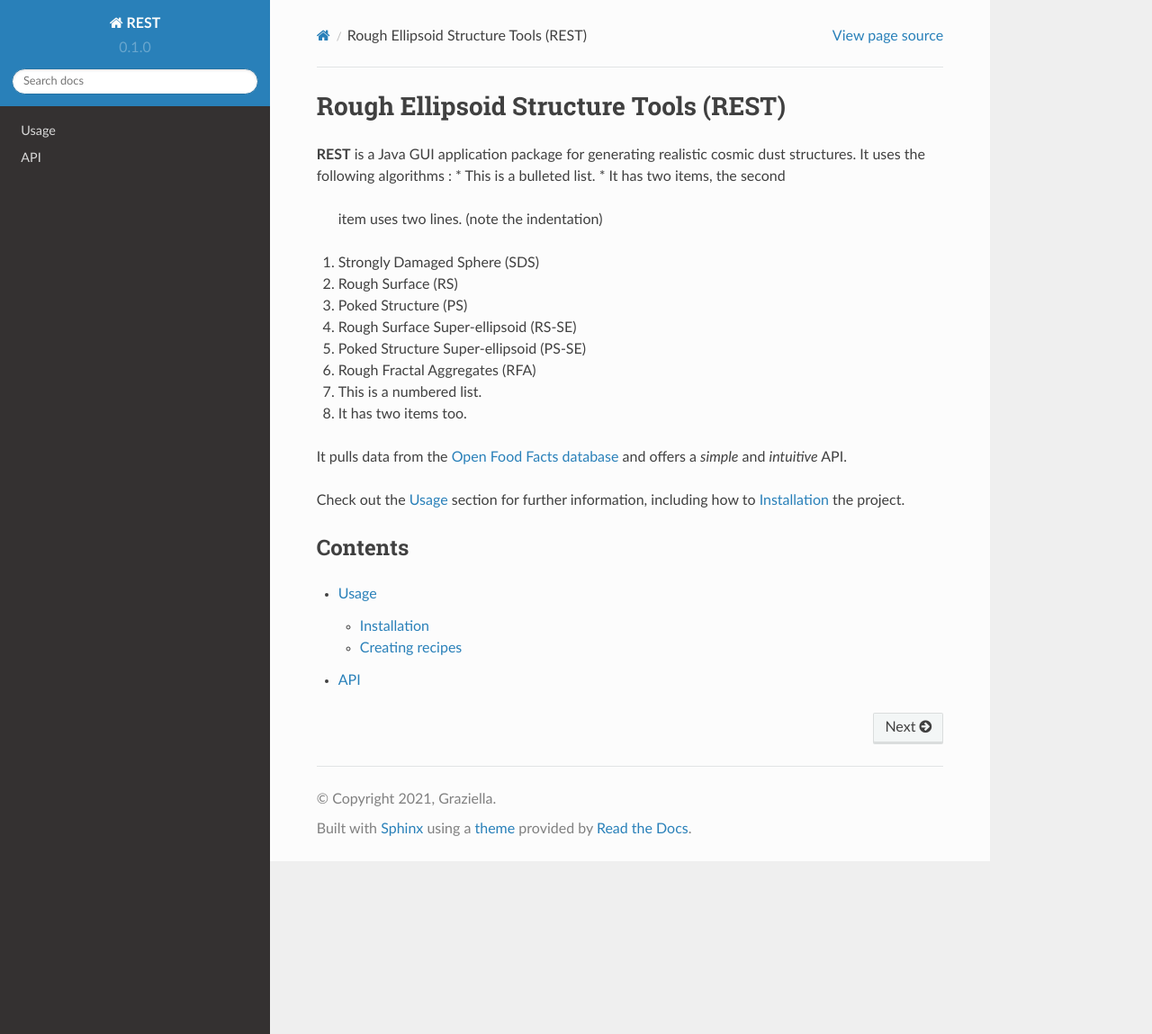
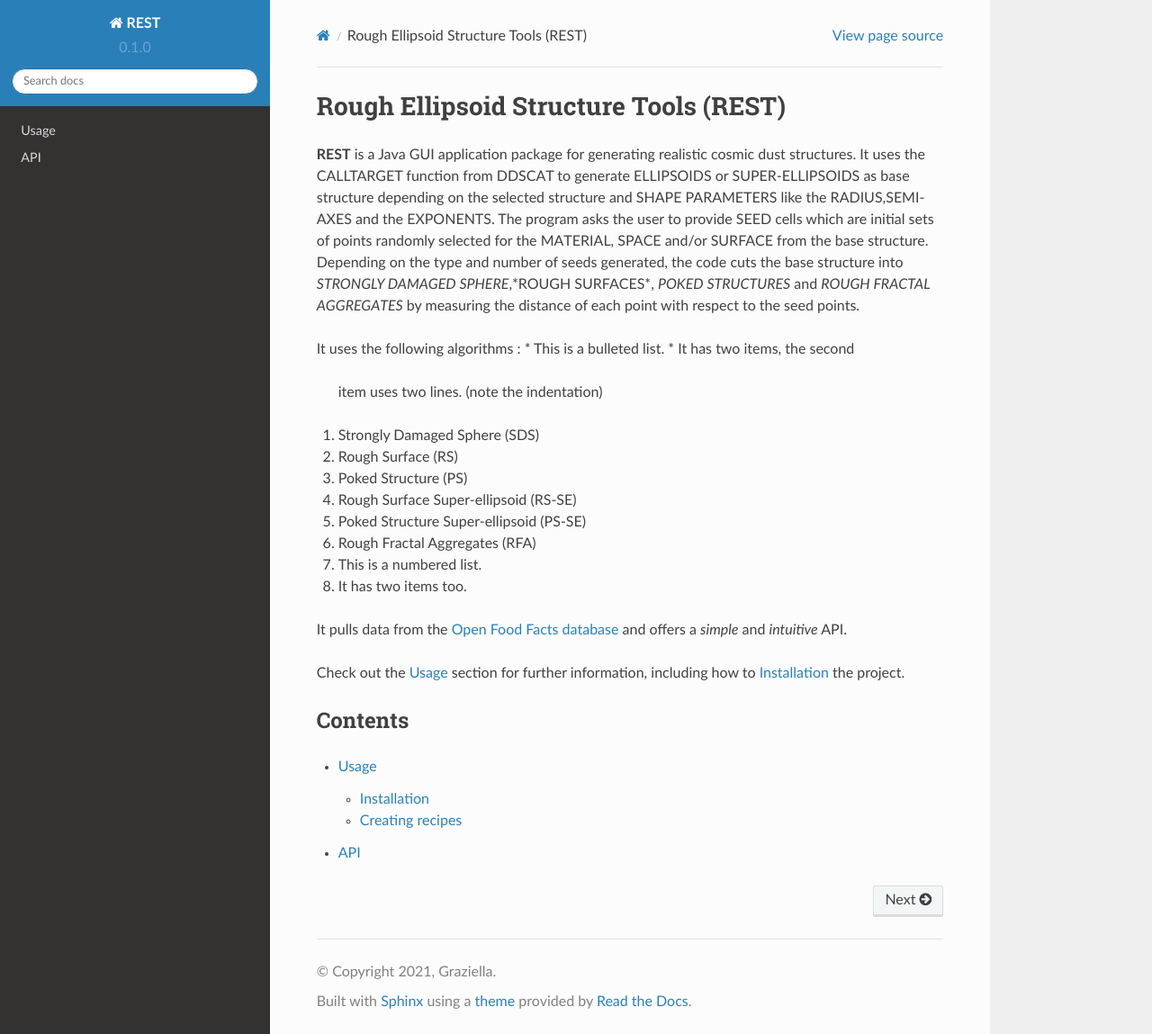
Before and after one commit to prithishh3/rtd-tutorial, a Sphinx documentation site: the page built from docs/source/index.rst, in a window 1280 px wide and 1149 px high. Shown: the whole window at 90% size. Built offline with Sphinx 7.4.7 and the Read the Docs theme 2.0.0, drawn with Linux system fonts in a browser that asks for light colours.

Commit message:
Update index.rst

```diff
--- a/docs/source/index.rst
+++ b/docs/source/index.rst
@@ -2,6 +2,8 @@ Rough Ellipsoid Structure Tools (REST)
 ===================================
 
 **REST** is a Java GUI application package for generating realistic cosmic dust structures.
+It uses the CALLTARGET function from DDSCAT to generate ELLIPSOIDS or SUPER-ELLIPSOIDS as base structure depending on the selected structure and SHAPE PARAMETERS like the RADIUS,SEMI-AXES and the EXPONENTS. The program asks the user to provide SEED cells which are initial sets of points randomly selected for the MATERIAL, SPACE and/or SURFACE from the base structure. Depending on the type and number of seeds generated, the code cuts the base structure into *STRONGLY DAMAGED SPHERE*,*ROUGH SURFACES*, *POKED STRUCTURES* and *ROUGH FRACTAL AGGREGATES* by measuring the distance of each point with respect to the seed points.
+
 It uses the following algorithms :
 * This is a bulleted list.
 * It has two items, the second
```
